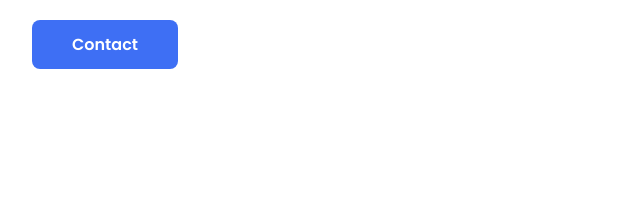
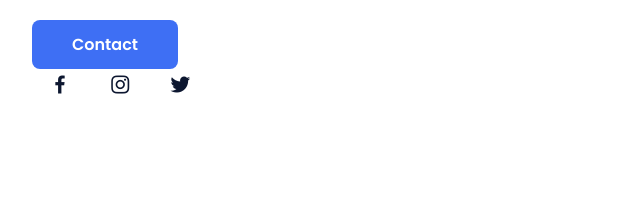
Before and after one commit to Tayebiayoub/Tayebi-Mohammed-Ayoub, a plain HTML site: page index.html in a window 1280 px wide. Shown: the part 435-648 px from the top of the page, 96-736 px from the left. Drawn offline with nearby package versions, Linux system fonts and the light colour scheme.

Commit message:
Update styles.css

```diff
--- a/assets/css/styles.css
+++ b/assets/css/styles.css
@@ -53,7 +53,7 @@ body {
 
 
 }
-.social {
+.social a{
 color: var(--hue-color);
 }
 
```
